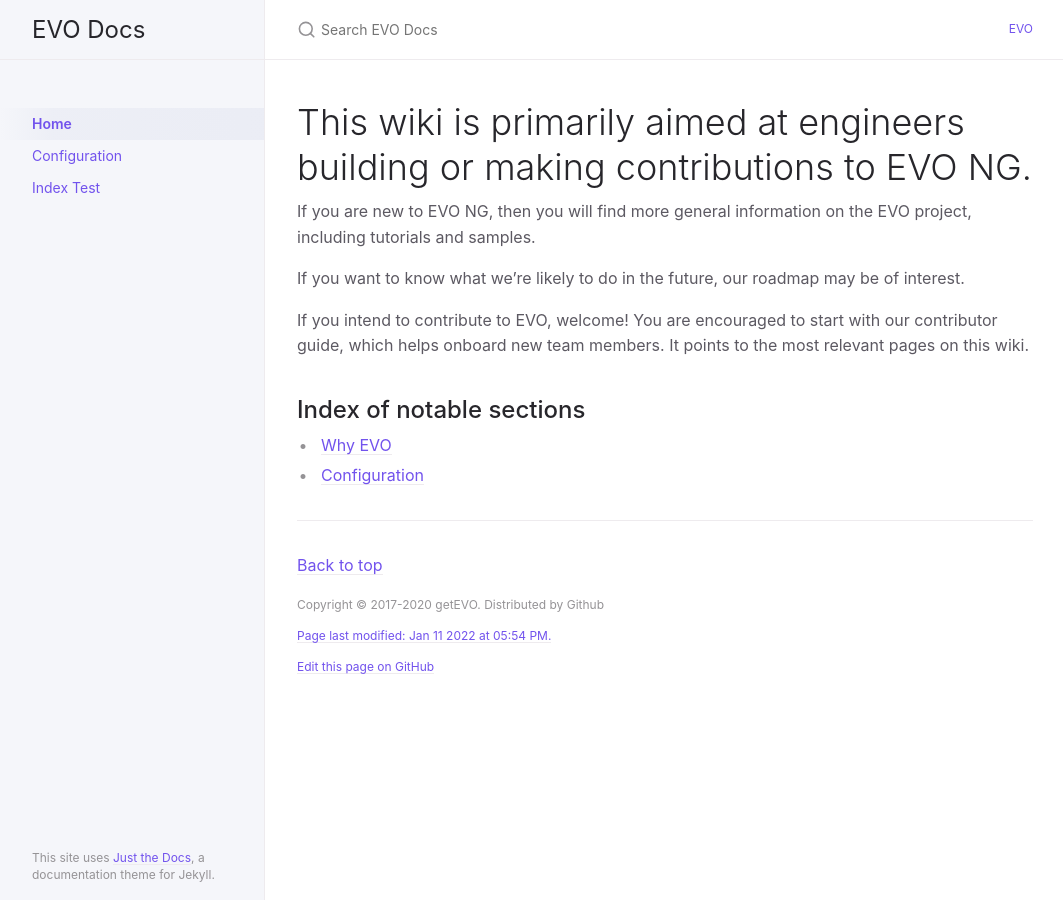
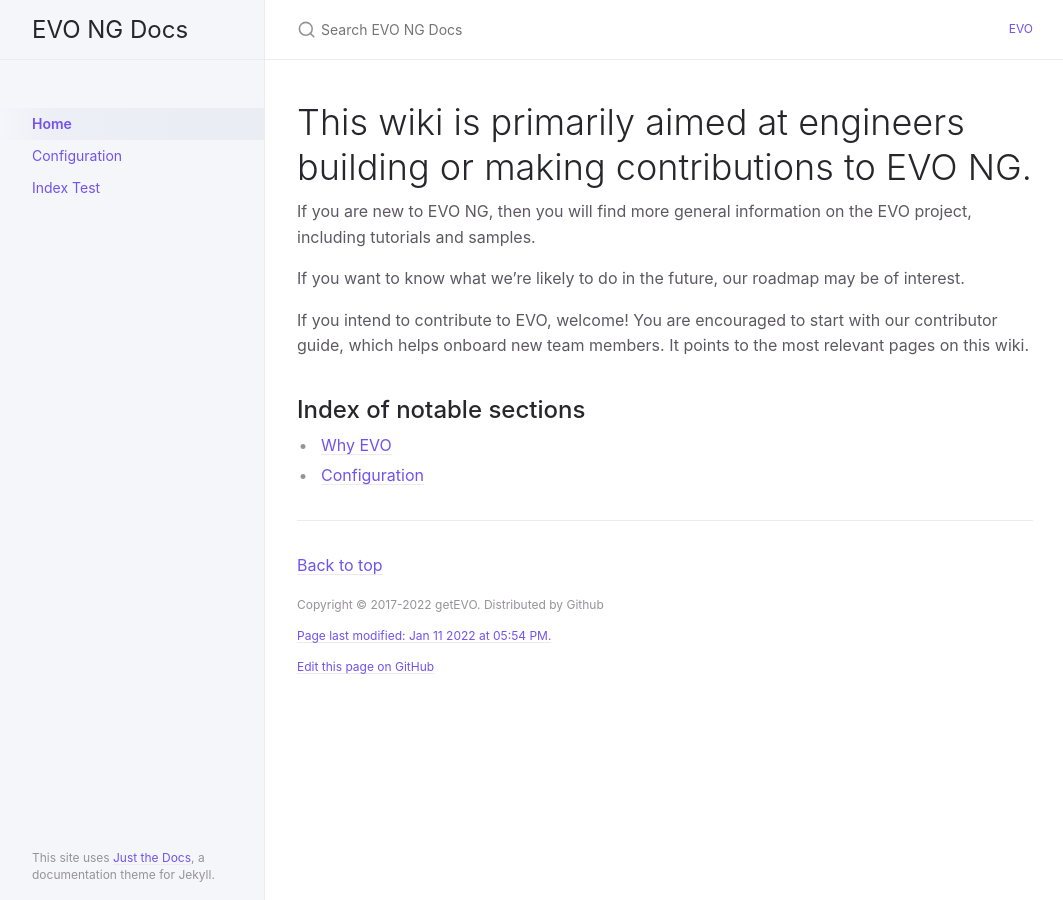
Before and after one commit to getevo/evo-ng, a Jekyll site: the page built from docs/index.md, in a window 1280 px wide. Shown: the whole page, without its empty margins (107-1170 px from the left). Built offline with Jekyll 4.4.1, drawn with Linux system fonts in a browser that asks for light colours.

Commit message:
fix config

```diff
--- a/docs/_config.yml
+++ b/docs/_config.yml
@@ -15,8 +15,8 @@ remote_theme: pmarsceill/just-the-docs
 # you will see them accessed via {{ site.title }}, {{ site.github_repo }}, and so on.
 # You can create any custom variable you would like, and they will be accessible
 # in the templates via {{ site.myvariable }}.
-title: EVO Docs
-description: EVO documentation
+title: EVO NG Docs
+description: EVO NG documentation
 #baseurl: "/just-the-docs" # the subpath of your site, e.g. /blog
 url: "https://getevo.github.io" # the base hostname & protocol for your site, e.g. http://example.com
 
@@ -59,7 +59,7 @@ heading_anchors: true
 # Aux links for the upper right navigation
 aux_links:
   "EVO":
-    - "//github.com/getevo/evo"
+    - "//github.com/getevo/evo-ng"
 
 # Makes Aux links open in a new tab. Default is false
 aux_links_new_tab: false
@@ -75,24 +75,24 @@ nav_sort: case_insensitive # default, equivalent to nil
 back_to_top: true
 back_to_top_text: "Back to top"
 
-footer_content: "Copyright &copy; 2017-2020 getEVO. Distributed by Github <a href=\"https://github.com/getevo/evo/blob/master/LICENSE.md>MIT license.</a>"
+footer_content: "Copyright &copy; 2017-2022 getEVO. Distributed by Github <a href=\"https://github.com/getevo/evo-ng/blob/master/LICENSE.md>MIT license.</a>"
 
 # Footer last edited timestamp
 last_edit_timestamp: true # show or hide edit time - page must have `last_modified_date` defined in the frontmatter
 last_edit_time_format: "%b %e %Y at %I:%M %p" # uses ruby's time format: https://ruby-doc.org/stdlib-2.7.0/libdoc/time/rdoc/Time.html
-
-
-
+#
+#
+#
 # Footer "Edit this page on GitHub" link text
 gh_edit_link: true # show or hide edit this page link
 gh_edit_link_text: "Edit this page on GitHub"
-gh_edit_repository: "https://github.com/getevo/evo/blob/master/docs/index.md" # the github URL for your repo
+gh_edit_repository: "https://github.com/getevo/evo-ng/blob/master/docs/index.md" # the github URL for your repo
 gh_edit_branch: "master" # the branch that your docs is served from
 gh_edit_view_mode: "tree" # "tree" or "edit" if you want the user to jump into the editor immediately
-
+#
 # Color scheme currently only supports "dark", "light"/nil (default), or a custom scheme that you define
 color_scheme: nil
-
+#
 # Google Analytics Tracking (optional)
 # e.g, UA-1234567-89
 ga_tracking: UA-2709176-10
```
